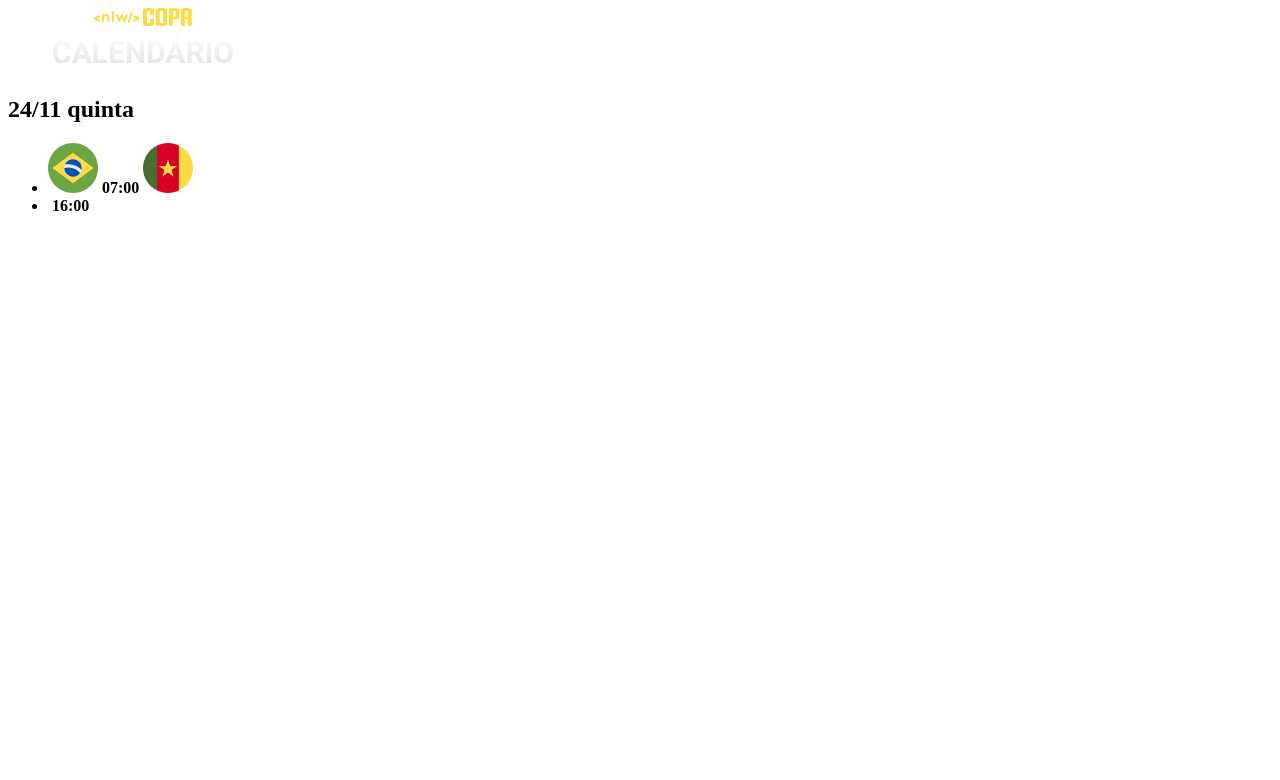
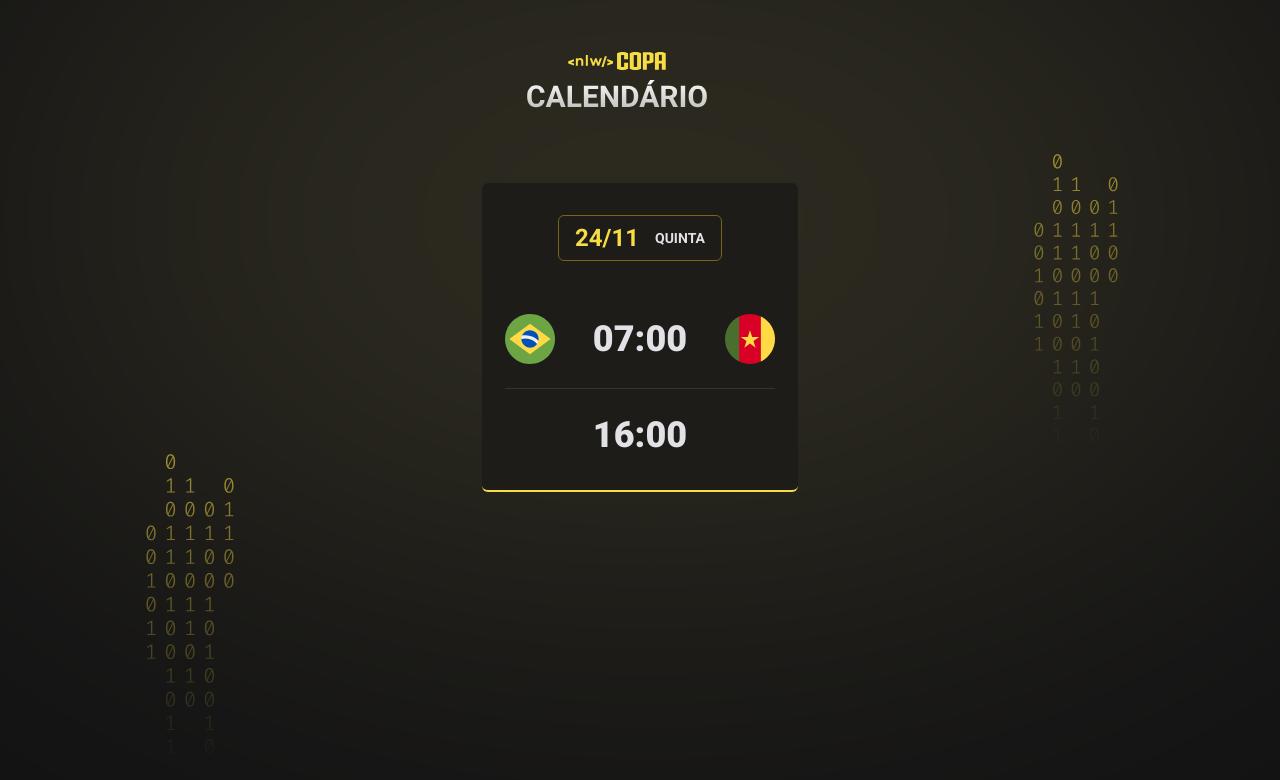
Before and after one commit to Dev-LucasC/NWL---COPA, a plain HTML site: page NWL - COPA/index.html in a window 1280 px wide. Drawn offline with Linux system fonts and the light colour scheme.

Commit message:
Segunda Aula NWL Copa

```diff
--- a/NWL - COPA/index.html
+++ b/NWL - COPA/index.html
@@ -4,6 +4,10 @@
     <meta charset="UTF-8">
     <meta http-equiv="X-UA-Compatible" content="IE=edge">
     <meta name="viewport" content="width=device-width, initial-scale=1.0">
+    <link rel="stylesheet" href="./style.css">
+    <link rel="preconnect" href="https://fonts.googleapis.com">
+<link rel="preconnect" href="https://fonts.gstatic.com" crossorigin>
+<link href="https://fonts.googleapis.com/css2?family=Montserrat:wght@300;400;700&family=Roboto:wght@700;900&display=swap" rel="stylesheet">
     <title>NLW copa</title>
 </head>
 <body>
--- /dev/null
+++ b/NWL - COPA/style.css
@@ -0,0 +1,85 @@
+* {
+    margin: 0;
+    padding: 0;
+    box-sizing: border-box;
+}
+
+ul {
+    list-style: none;
+}
+
+body * {
+
+    font-family: 'Roboto', sans-serif;
+}
+
+body {
+    background: #121214;
+    background-image: url(./assets/bs.svg);
+    background-position-x: center;
+    background-position-y:55.6% ;
+}
+
+#app {
+    width: fit-content;
+    margin: 52px auto;
+}
+
+
+header {
+    margin-bottom: 63px;
+}
+
+.card {
+    padding: 32px 23px;
+    text-align: center;
+    background: #1d1c19;
+    border-bottom: 2px solid #f7dd43;
+    border-radius: 6px;
+
+}
+
+.card h2 {
+    display: flex;
+    gap: 16px;
+    justify-content: center;
+    align-items: center;
+    padding: 8px 16px;
+    border: 1px solid #746615;
+    border-radius: 6px;
+    width: fit-content;
+    margin-inline: auto;
+    margin-bottom: 53px;
+    color: #f7dd43;
+}
+
+.card h2 span {
+    color: #e1e1e6;
+    font-size: 14px;
+    text-transform: uppercase;
+}
+
+.card ul {
+    display: flex;
+    flex-direction: column;
+    gap: 24px;
+    width: 270px;
+}
+
+.card ul li + li {
+    padding-top: 24px;
+    border-top: 1px solid #323238;
+}
+
+.card ul li {
+    display: flex;
+    align-items: center;
+    justify-content: space-between;
+}
+
+.card ul li strong {
+    font-weight: 900;
+    font-size: 36px;
+    line-height: 125%;
+    color: #e1e1e6;
+}
```
Also changed, not shown: NWL - COPA/assets/bs.svg (added).
